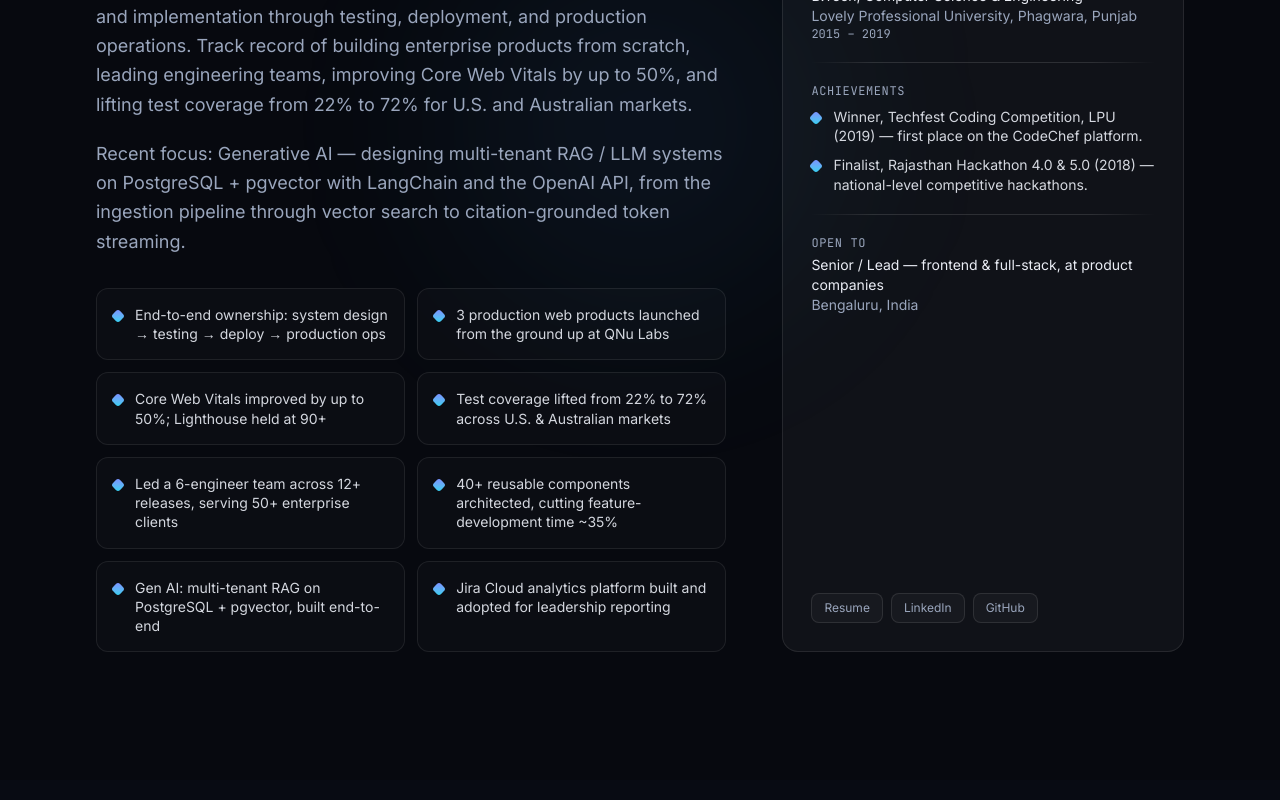
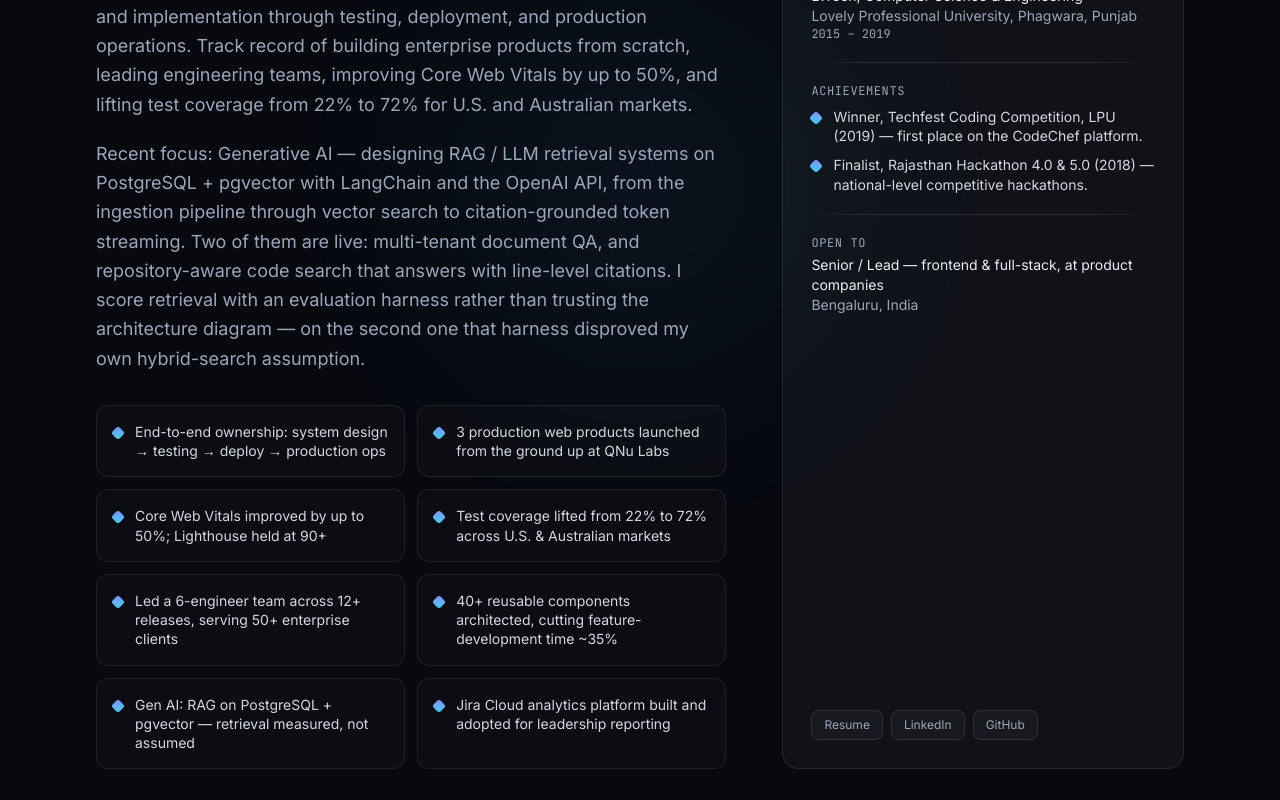
Before and after one commit to AbhishekSatyam96/abhishek-portfolio, a Next.js app: page / in a window 1280 px wide. Shown: the part 1420-2220 px from the top of the page. Built offline with nearby package versions, Linux system fonts and the light colour scheme; no server answers; a web font is replaced by a local one.

Commit message:
added Code Docs Assistant Project

```diff
--- a/app/layout.tsx
+++ b/app/layout.tsx
@@ -68,6 +68,8 @@ export const metadata: Metadata = {
     "RAG",
     "LangChain",
     "pgvector",
+    "Vector Search",
+    "Hybrid Search",
     "Post-quantum cryptography",
     "Key Management",
     "Bengaluru",
--- a/content.ts
+++ b/content.ts
@@ -116,7 +116,7 @@ export const site = {
    * role, the stack, the years and the city all land before the cut. The tail
    * still earns its place in the OG/Twitter cards, which don't truncate.
    */
-  description: `Abhishek Satyam — Senior Software Engineer, full-stack with a frontend focus, in Bengaluru, India. ${yearsExperience} years building React, Next.js, TypeScript and Node.js products end-to-end: led a 6-engineer team, launched 3 production products from scratch, shipped to 50+ enterprise clients, improved Core Web Vitals up to 50%. Currently at QNu Labs; also building multi-tenant RAG / LLM systems on PostgreSQL + pgvector. Open to Senior / Lead roles — available immediately, open to relocation.`,
+  description: `Abhishek Satyam — Senior Software Engineer, full-stack with a frontend focus, in Bengaluru, India. ${yearsExperience} years building React, Next.js, TypeScript and Node.js products end-to-end: led a 6-engineer team, launched 3 production products from scratch, shipped to 50+ enterprise clients, improved Core Web Vitals up to 50%. Currently at QNu Labs; also building RAG / LLM retrieval systems on PostgreSQL + pgvector — multi-tenant document QA and repository-aware code search, measured with a Recall@k / MRR evaluation harness. Open to Senior / Lead roles — available immediately, open to relocation.`,
 };
 
 export const nav: NavLink[] = [
@@ -166,7 +166,7 @@ export const about = {
   paragraphs: [
     `Full-stack engineer with a frontend-heavy focus and ${yearsExperience} years building and scaling production web applications across frontend architecture, backend and API integration, databases, and cloud deployments. Strongest across the frontend — React, Next.js, and TypeScript — with full ownership of the delivery pipeline (Docker, GitLab CI/CD, GCP) and backend development in Node.js, Express, and PostgreSQL.`,
     "I own the complete software development lifecycle from system design and implementation through testing, deployment, and production operations. Track record of building enterprise products from scratch, leading engineering teams, improving Core Web Vitals by up to 50%, and lifting test coverage from 22% to 72% for U.S. and Australian markets.",
-    "Recent focus: Generative AI — designing multi-tenant RAG / LLM systems on PostgreSQL + pgvector with LangChain and the OpenAI API, from the ingestion pipeline through vector search to citation-grounded token streaming.",
+    "Recent focus: Generative AI — designing RAG / LLM retrieval systems on PostgreSQL + pgvector with LangChain and the OpenAI API, from the ingestion pipeline through vector search to citation-grounded token streaming. Two of them are live: multi-tenant document QA, and repository-aware code search that answers with line-level citations. I score retrieval with an evaluation harness rather than trusting the architecture diagram — on the second one that harness disproved my own hybrid-search assumption.",
   ],
   highlights: [
     "End-to-end ownership: system design → testing → deploy → production ops",
@@ -175,7 +175,7 @@ export const about = {
     "Test coverage lifted from 22% to 72% across U.S. & Australian markets",
     "Led a 6-engineer team across 12+ releases, serving 50+ enterprise clients",
     "40+ reusable components architected, cutting feature-development time ~35%",
-    "Gen AI: multi-tenant RAG on PostgreSQL + pgvector, built end-to-end",
+    "Gen AI: RAG on PostgreSQL + pgvector — retrieval measured, not assumed",
     "Jira Cloud analytics platform built and adopted for leadership reporting",
   ],
   /** Right-hand "at a glance" card — the scannable version for a recruiter. */
@@ -280,6 +280,82 @@ export const experience: Role[] = [
 ];
 
 export const projects: Project[] = [
+  {
+    name: "Code Docs Assistant",
+    kind: "featured",
+    tagline: "Live · hybrid retrieval · line-level citations",
+    description:
+      "Point it at any GitHub repository and ask questions about the code. Ingestion chunks source " +
+      "on declaration boundaries across ~30 languages and precomputes a repo map — dependency " +
+      "manifests, entry points, HTTP routes — that rides in every prompt. Retrieval runs pgvector " +
+      "HNSW dense search alongside Postgres full-text and fuses the two with Reciprocal Rank " +
+      "Fusion. Answers come back cited to a file and a line range. An evaluation harness scores " +
+      "every retrieval mode, which is how I found out the hybrid path was the worse one.",
+    role: "Full-stack — ingestion, chunking, retrieval & evaluation harness",
+    notes: [
+      {
+        label: "Chunk on declarations, not line counts",
+        detail:
+          "A fixed-window chunker cuts a function in half, and half a function retrieves as noise and answers as a hallucination. Chunking follows declaration boundaries across ~30 languages, so the unit that gets embedded is the unit a reader would have quoted anyway.",
+      },
+      {
+        label: "A repo map in every prompt",
+        detail:
+          "Dependency manifests, entry points and HTTP routes, precomputed once at ingestion and injected into every prompt. Retrieval finds the chunk that matches the question; the map is what tells the model where that chunk sits in the project — which service owns it, what route reaches it. Largest single retrieval-quality gain in the project, and it never touched the retriever.",
+      },
+      {
+        label: "The harness that killed hybrid search",
+        detail:
+          "Dense pgvector HNSW fused with Postgres full-text via Reciprocal Rank Fusion is the standard answer, and I assumed it here too. An evaluation harness scoring Recall@k and MRR per mode disagreed: dense alone reached 94.4% recall@3 and 0.861 MRR against hybrid's 83.3% and 0.769. The harness is the reason the default isn't hybrid.",
+      },
+      {
+        label: "Aggregates hide bugs",
+        detail:
+          "Recall@k and MRR are averages, and a healthy-looking average is also what two broken cases cancelling each other out looks like. Reading the harness query by query rather than mode by mode surfaced two retrieval bugs the summary numbers were never going to move enough to show.",
+      },
+      {
+        label: "Citations point at lines, not files",
+        detail:
+          "A file-level citation on a 900-line file is just an instruction to go read it yourself. Chunks carry their line span from ingestion through retrieval into the rendered answer, so every claim can be checked in the exact place it came from.",
+      },
+      {
+        label: "45s → 27s, at no quality cost",
+        detail:
+          "Serverless ingestion has a wall clock, and most of it was spent shipping bytes: inserts batched instead of issued per chunk, embedding calls made concurrently rather than in sequence, and vector literals written at float4 precision instead of full float8 text. Re-scored on the harness afterwards at zero retrieval-quality loss — an ingestion speedup that quietly degrades recall is not a speedup.",
+      },
+    ],
+    stack: [
+      "TypeScript",
+      "Next.js",
+      "React",
+      "PostgreSQL",
+      "pgvector",
+      "Postgres FTS",
+      "OpenAI",
+    ],
+    links: [
+      {
+        label: "Live demo",
+        href: "https://code-docs-assistant.vercel.app/",
+        primary: true,
+      },
+      {
+        label: "Source",
+        href: "https://github.com/AbhishekSatyam96/code-docs-assistant",
+      },
+    ],
+    pipeline: {
+      title: "indexing & retrieval",
+      steps: [
+        { label: "Repository", tech: "any GitHub URL" },
+        { label: "Chunk", tech: "~30 languages" },
+        { label: "Repo map", tech: "routes · entry points" },
+        { label: "Index", tech: "pgvector + FTS" },
+        { label: "Retrieve", tech: "dense · RRF fusion" },
+        { label: "Cited answer", tech: "file · line range" },
+      ],
+    },
+  },
   {
     name: "RAG Knowledge Assistant",
     kind: "featured",
@@ -575,6 +651,7 @@ export const skills: SkillGroup[] = [
       "Mongoose",
       "Schema Design",
       "Indexing",
+      "Full-Text Search",
       "Query Optimization",
     ],
   },
@@ -595,8 +672,10 @@ export const skills: SkillGroup[] = [
       "OpenAI API",
       "Embeddings",
       "Vector Search (HNSW, IVFFlat)",
+      "Hybrid Search (Reciprocal Rank Fusion)",
       "Chunking Strategies",
       "Context Retrieval",
+      "Retrieval Evaluation (Recall@k, MRR)",
       "Prompt Engineering",
       "Token Streaming",
       "Citation Grounding",
```
